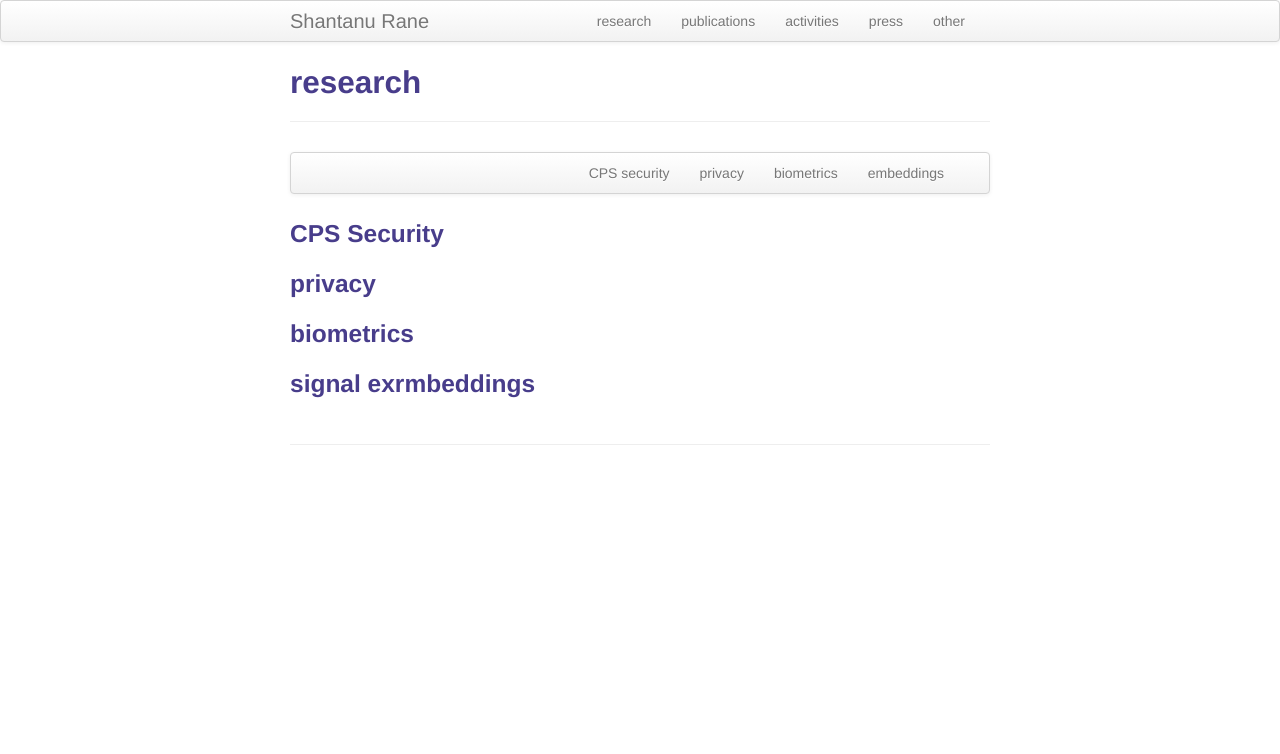
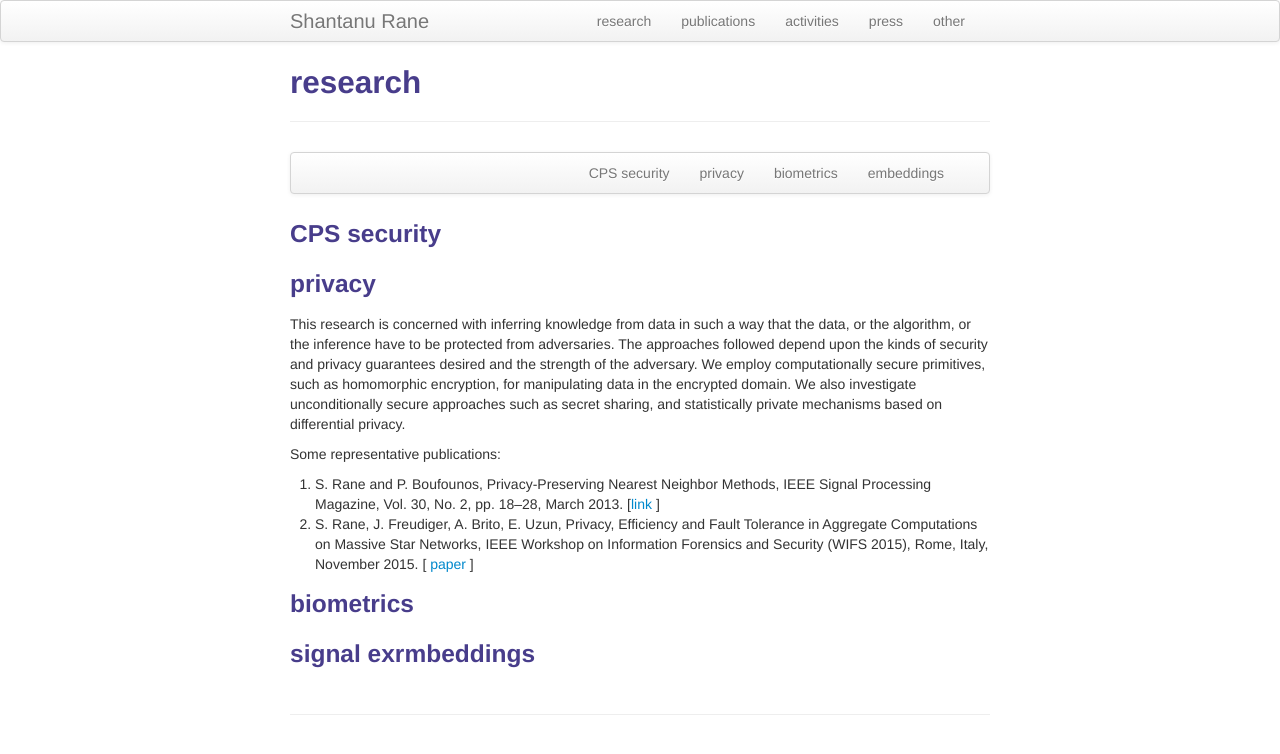
Before and after one commit to shantanudrane/shantanudrane.github.io, a Jekyll site: the page built from pages/research.md, in a window 1280 px wide. Shown: the top 754 px of the page. Built offline with Jekyll 4.4.1, drawn with Linux system fonts in a browser that asks for light colours.

Commit message:
added privacy research section

```diff
--- a/pages/research.md
+++ b/pages/research.md
@@ -16,11 +16,22 @@ description: Shantanu Rane's Research
 </div>
 
 
-### <a name="cpssecurity"></a>CPS Security
+### <a name="cpssecurity"></a>CPS security
 
 
 ### <a name="privacy"></a>privacy
+This research is concerned with inferring knowledge from data in such a way that
+the data, or the algorithm, or the inference have to be protected from adversaries.
+The approaches followed depend upon the kinds of security and privacy guarantees
+desired and the strength of the adversary. We employ computationally secure
+primitives, such as homomorphic encryption, for manipulating data in the
+encrypted domain. We also investigate unconditionally secure approaches such as
+secret sharing, and statistically private mechanisms based on differential
+privacy.
 
+Some representative publications:
+1. S. Rane and P. Boufounos, Privacy-Preserving Nearest Neighbor Methods, IEEE Signal Processing Magazine, Vol. 30, No. 2, pp. 18--28, March 2013. [[link](https://ieeexplore.ieee.org/document/6461631?tp=&arnumber=6461631&contentType=Journals%20%26%20Magazines&sortType%3Dasc_p_Sequence%26filter%3DAND(p_IS_Number:6461589)=) ]
+2. S. Rane, J. Freudiger, A. Brito, E. Uzun, Privacy, Efficiency and Fault Tolerance in Aggregate Computations on Massive Star Networks, IEEE Workshop on Information Forensics and Security (WIFS 2015), Rome, Italy, November 2015. [ [paper]() ]
 
 ### <a name="biometrics"></a>biometrics
 
```
